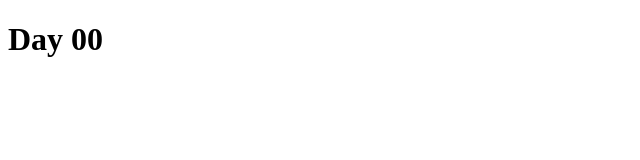
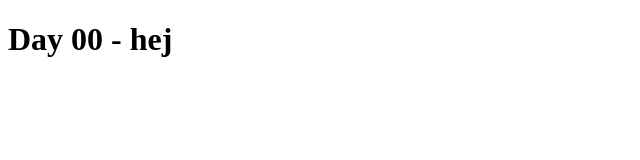
Before and after one commit to jonasholbech/javascript30, a plain HTML site: page 00/index.html in a window 1280 px wide. Shown: the full height of the page, 0-640 px from the left. Drawn offline with Linux system fonts and the light colour scheme.

Commit message:
added hej

```diff
--- a/00/index.html
+++ b/00/index.html
@@ -8,6 +8,6 @@
 </head>
 
 <body>
-    <h1>Day 00</h1>
+    <h1>Day 00 - hej</h1>
 </body>
 </html>
```
